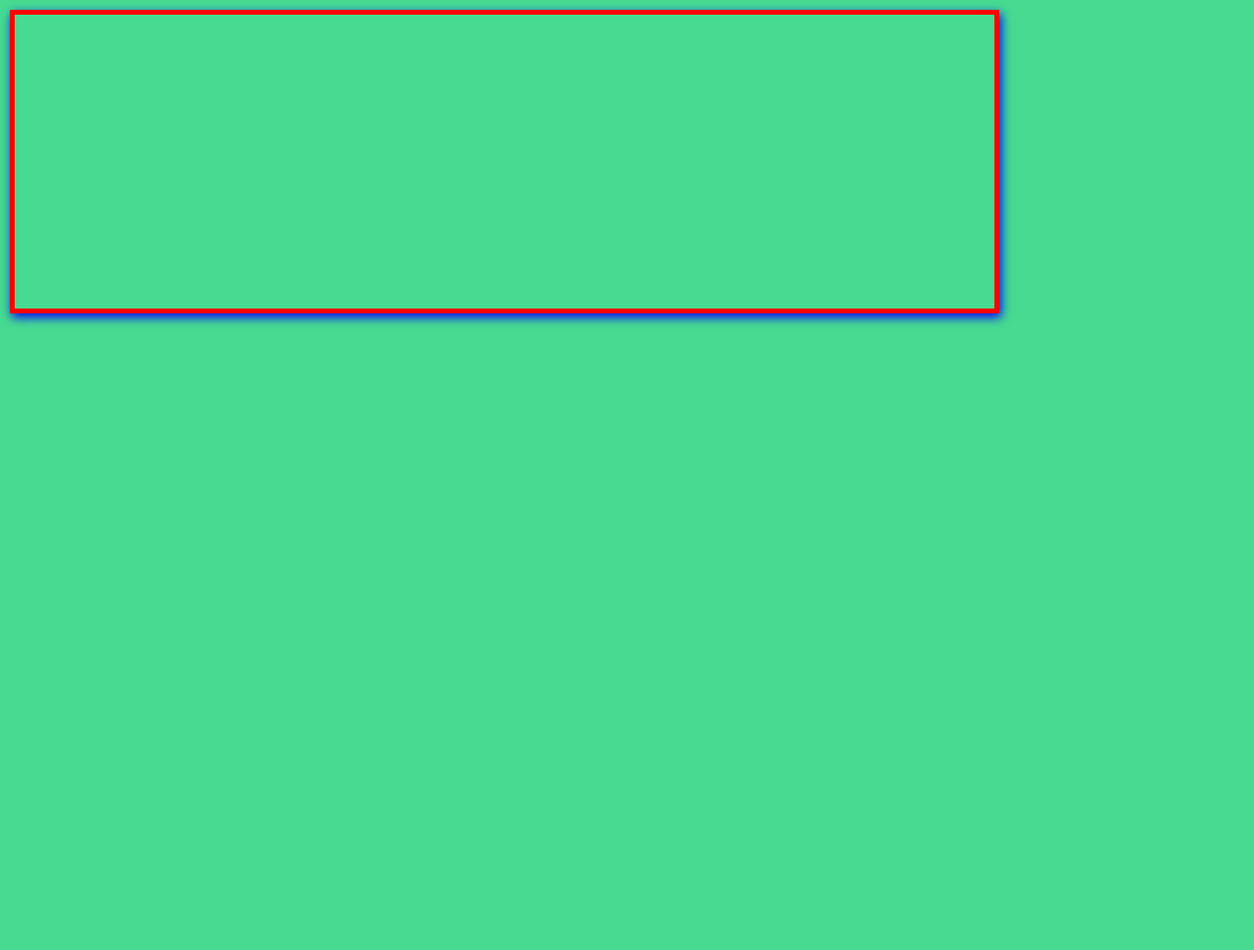
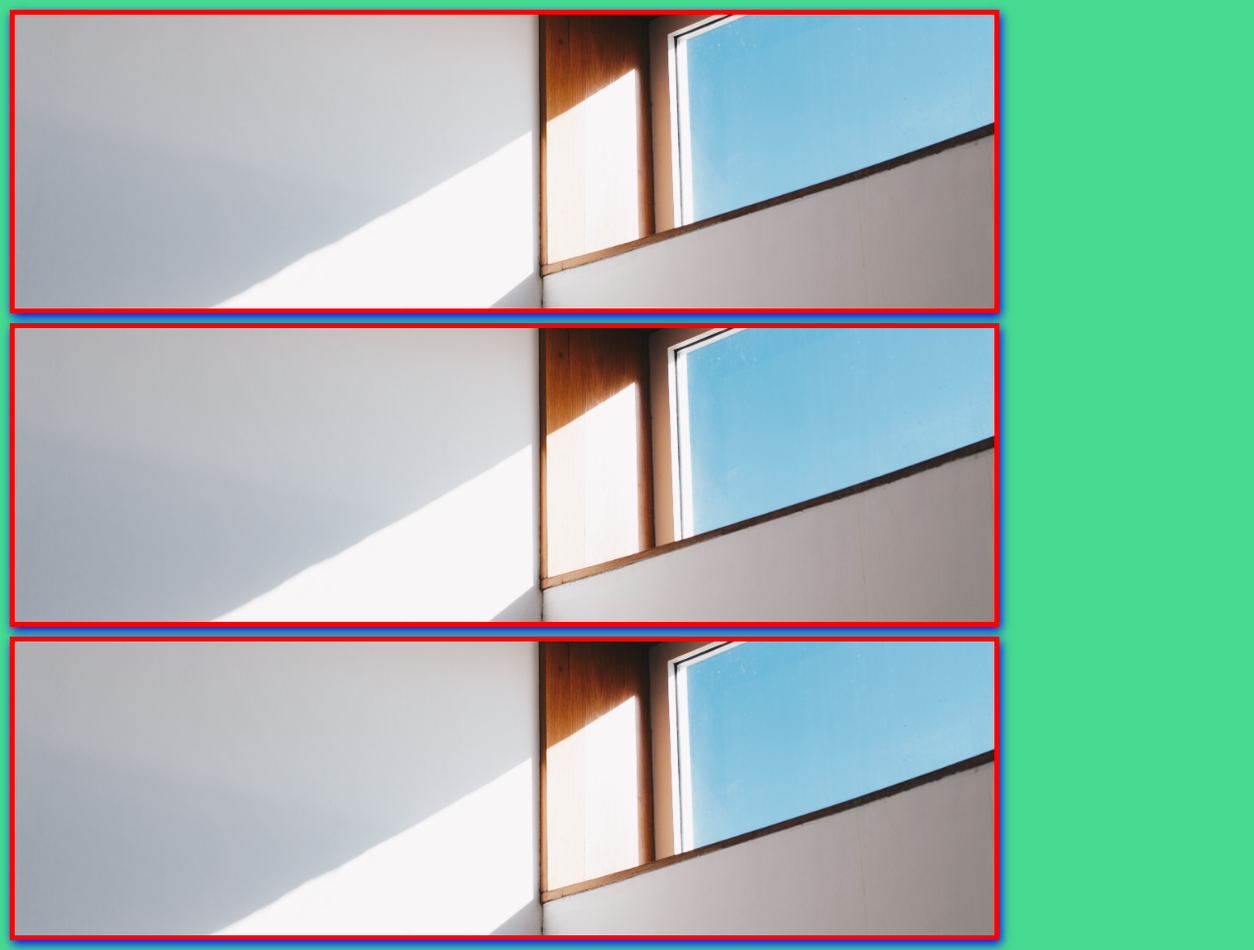
Before and after one commit to Anikcse18/PH-WEB, a plain HTML site: page index.html in a window 1280 px wide. Shown: the whole page at 98% size. Before the commit the page ends 800 px from the top, so only its background shows below. Drawn offline with Linux system fonts and the light colour scheme.

Commit message:
Add 3 divs and image

```diff
--- a/index.html
+++ b/index.html
@@ -12,6 +12,24 @@
 </head>
 <body>
     <div>
+
+        <img src="Images/light.jpg" alt="house">
+
+
+
+    </div>
+
+    <div>
+
+        <img src="Images/light.jpg" alt="house">
+
+
+
+    </div>
+
+    <div>
+
+        <img src="Images/light.jpg" alt="house">
 
 
 
--- a/style.css
+++ b/style.css
@@ -20,3 +20,10 @@ div{
     box-shadow: 2px 4px 10px blue;
 
 }
+
+img{
+    object-fit:cover;
+    width: 100%;
+    height: 100%;
+
+}
```
